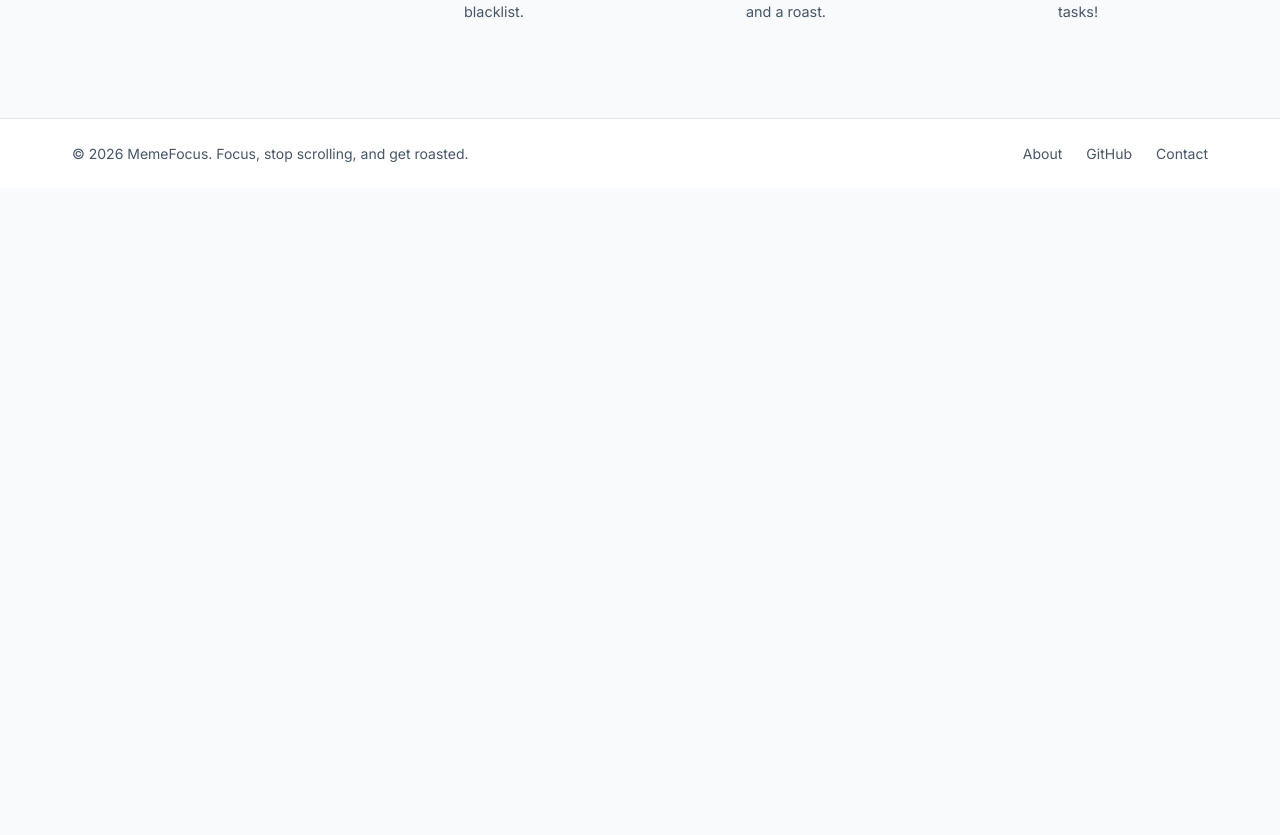
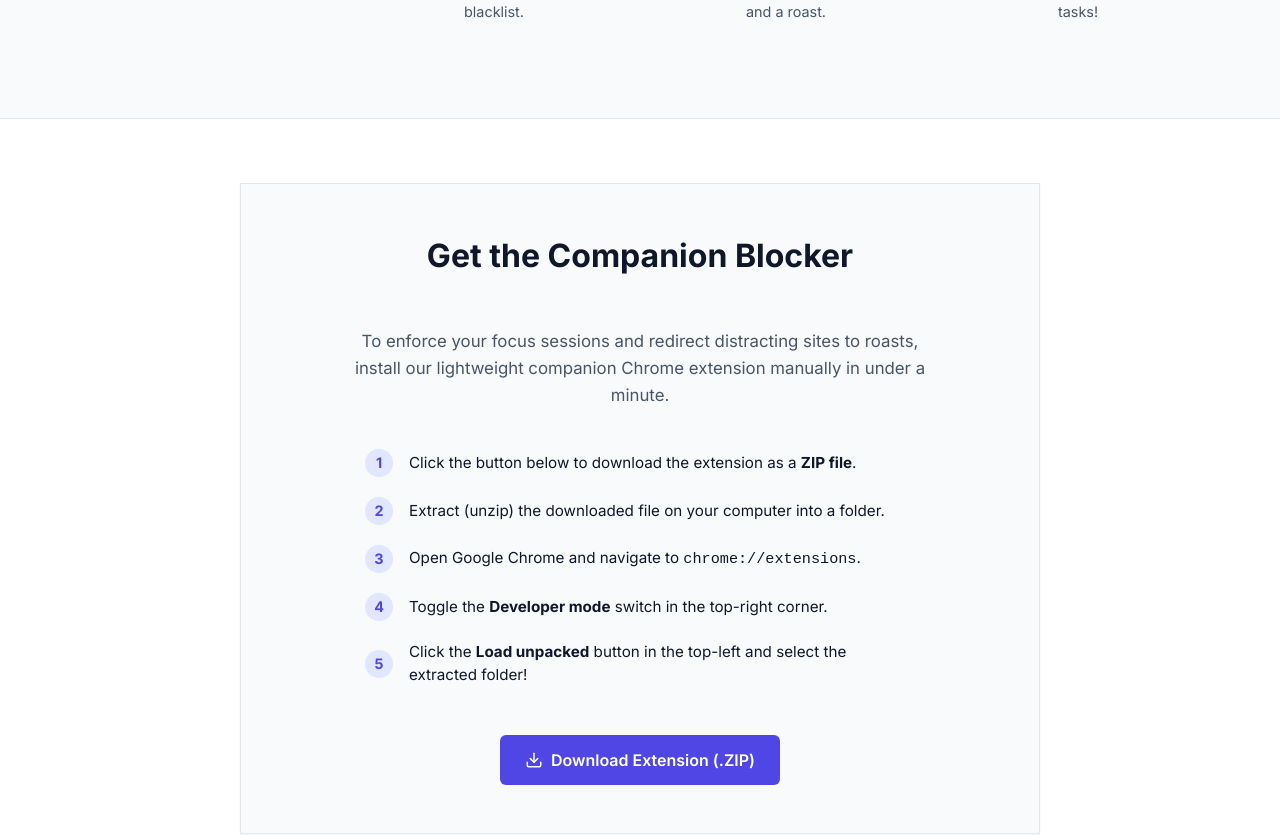
Before and after one commit to nikhil-madineedi/MemeFocus, a React (Vite) app in the folder frontend/: page / in a window 1280 px wide. Shown: the part 1428-2263 px from the top of the page. Before the commit the page ends 1616 px from the top, so only its background shows below. Built offline with nearby package versions, Linux system fonts and the light colour scheme.

Commit message:
feat(frontend): bundle Chrome extension in public folder and add landing page download section

```diff
--- a/frontend/src/pages/LandingPage.css
+++ b/frontend/src/pages/LandingPage.css
@@ -159,3 +159,75 @@
     max-width: 100%;
   }
 }
+
+/* Extension Download Section */
+.extension-section {
+  padding: 4rem 1rem;
+  background-color: var(--bg-secondary);
+  border-top: 1px solid var(--border-color);
+}
+
+.extension-card-landing {
+  max-width: 800px;
+  margin: 0 auto;
+  padding: 3rem 2rem;
+  background: var(--bg-primary);
+  border-radius: var(--border-radius);
+  border: 1px solid var(--border-color);
+  box-shadow: var(--shadow-sm);
+  text-align: center;
+}
+
+.extension-desc {
+  color: var(--text-secondary);
+  font-size: 1.05rem;
+  margin-bottom: 2.5rem;
+  max-width: 600px;
+  margin-left: auto;
+  margin-right: auto;
+  line-height: 1.6;
+}
+
+.extension-steps {
+  display: flex;
+  flex-direction: column;
+  gap: 1.25rem;
+  max-width: 550px;
+  margin: 0 auto 3rem auto;
+  text-align: left;
+}
+
+.ext-step {
+  display: flex;
+  align-items: center;
+  gap: 1rem;
+}
+
+.ext-num {
+  width: 28px;
+  height: 28px;
+  border-radius: 50%;
+  background-color: var(--primary-light);
+  color: var(--primary);
+  display: flex;
+  align-items: center;
+  justify-content: center;
+  font-weight: 700;
+  font-size: 0.9rem;
+  flex-shrink: 0;
+}
+
+.ext-step p {
+  font-size: 0.95rem;
+  color: var(--text-primary);
+  margin: 0;
+}
+
+.extension-dl-btn {
+  display: inline-flex;
+  align-items: center;
+  gap: 0.5rem;
+  font-weight: 600;
+  cursor: pointer;
+  text-decoration: none;
+}
--- a/frontend/src/pages/LandingPage.jsx
+++ b/frontend/src/pages/LandingPage.jsx
@@ -1,6 +1,6 @@
 import React from 'react';
 import { Link } from 'react-router-dom';
-import { Timer, CheckSquare, ShieldAlert, BarChart3, Laugh, ArrowRight } from 'lucide-react';
+import { Timer, CheckSquare, ShieldAlert, BarChart3, Laugh, ArrowRight, Download } from 'lucide-react';
 import './LandingPage.css';
 
 export default function LandingPage() {
@@ -21,6 +21,10 @@ export default function LandingPage() {
               <span>{token ? "Go to Dashboard" : "Start Focusing Free"}</span>
               <ArrowRight size={18} />
             </Link>
+            <a href="/extension.zip" download className="btn btn-secondary btn-lg btn-download-hero">
+              <Download size={18} />
+              <span>Download Extension</span>
+            </a>
             <a href="#how-it-works" className="btn btn-secondary btn-lg">How It Works</a>
           </div>
         </div>
@@ -88,6 +92,42 @@ export default function LandingPage() {
           </div>
         </div>
       </section>
+
+      {/* Extension Install Section */}
+      <section id="download-extension" className="extension-section">
+        <div className="extension-card-landing">
+          <h2 className="section-title">Get the Companion Blocker</h2>
+          <p className="extension-desc">
+            To enforce your focus sessions and redirect distracting sites to roasts, install our lightweight companion Chrome extension manually in under a minute.
+          </p>
+          <div className="extension-steps">
+            <div className="ext-step">
+              <span className="ext-num">1</span>
+              <p>Click the button below to download the extension as a <strong>ZIP file</strong>.</p>
+            </div>
+            <div className="ext-step">
+              <span className="ext-num">2</span>
+              <p>Extract (unzip) the downloaded file on your computer into a folder.</p>
+            </div>
+            <div className="ext-step">
+              <span className="ext-num">3</span>
+              <p>Open Google Chrome and navigate to <code>chrome://extensions</code>.</p>
+            </div>
+            <div className="ext-step">
+              <span className="ext-num">4</span>
+              <p>Toggle the <strong>Developer mode</strong> switch in the top-right corner.</p>
+            </div>
+            <div className="ext-step">
+              <span className="ext-num">5</span>
+              <p>Click the <strong>Load unpacked</strong> button in the top-left and select the extracted folder!</p>
+            </div>
+          </div>
+          <a href="/extension.zip" download className="btn btn-primary btn-lg extension-dl-btn">
+            <Download size={18} />
+            <span>Download Extension (.ZIP)</span>
+          </a>
+        </div>
+      </section>
     </div>
   );
 }
```
Also changed, not shown: 1 other file (tests, documents, lock files or other folders).
